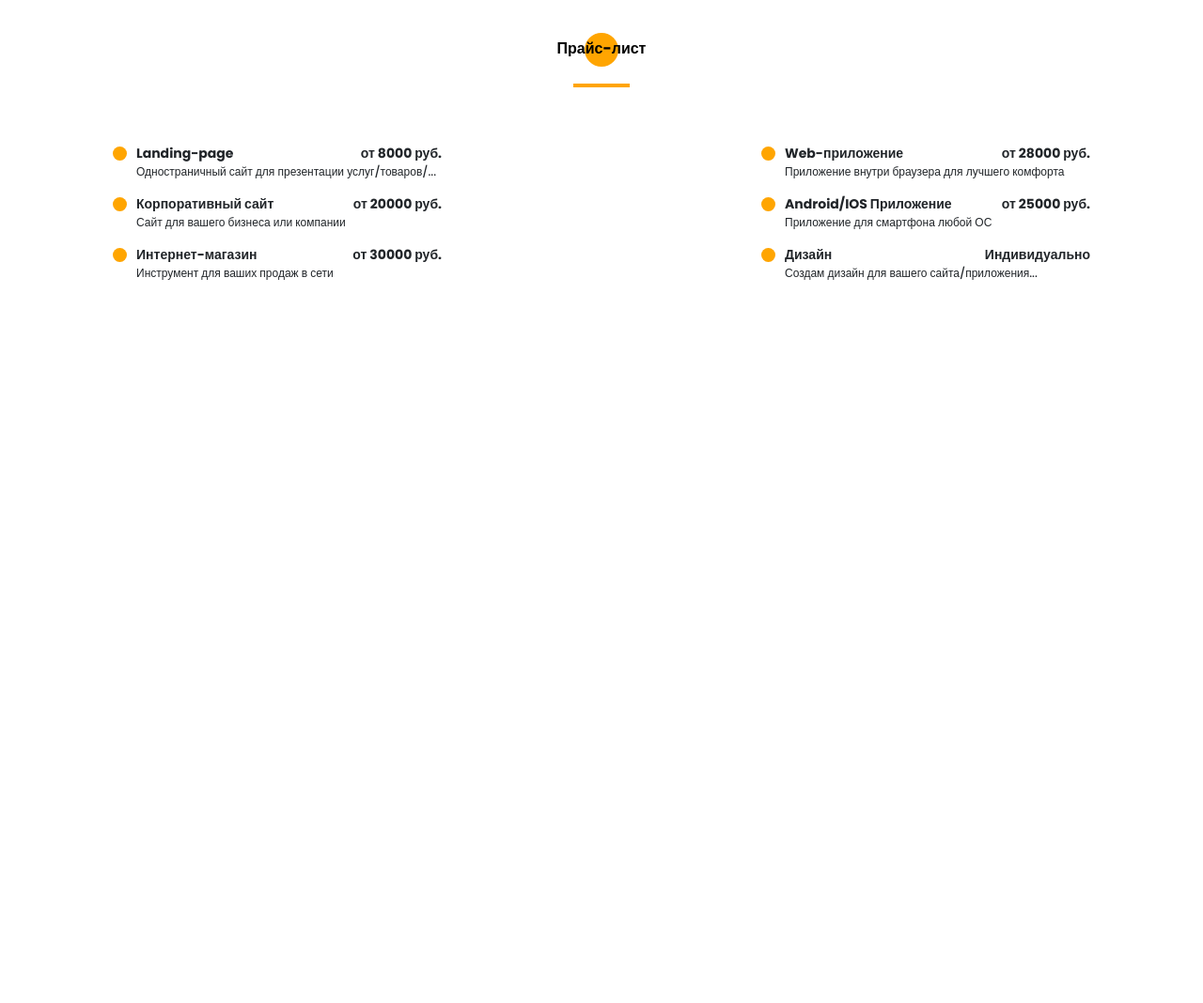
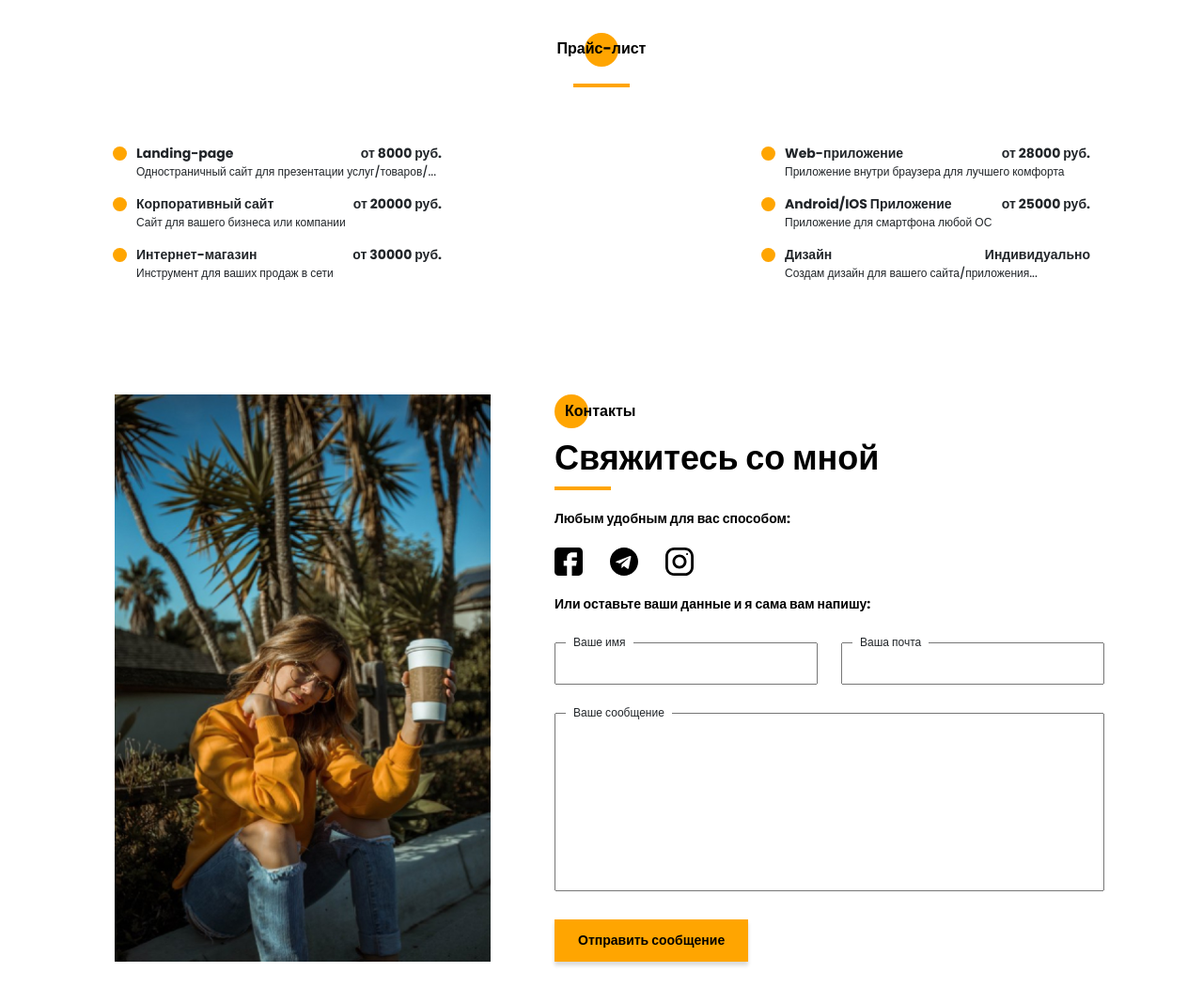
Before and after one commit to Zhuk-off/portfolio-html-landing-course, a website: page src/index.html in a window 1280 px wide. Shown: the part 4185-5253 px from the top of the page at 94% size. Before the commit the page ends 4485 px from the top, so only its background shows below. Drawn offline with nearby package versions, Linux system fonts and the light colour scheme; files that its build step writes are made by us from their sources; files whose address does not match are found by name.

Commit message:
feat: Create a seventh screen

```diff
--- a/src/index.html
+++ b/src/index.html
@@ -611,38 +611,114 @@
         </section>
         <section class="price">
             <div class="container">
-        <h2 class="title title_fz16 title__section-title">Прайс-лист</h2>
+                <h2 class="title title_fz16 title__section-title">
+                    Прайс-лист
+                </h2>
                 <div class="divider"></div>
                 <div class="price__wrapper">
                     <div class="price__item">
                         <div class="price__item-title">Landing-page</div>
                         <div class="price__item-price">от 8000 руб.</div>
-                <div class="price__item-descr">Одностраничный сайт для презентации услуг/товаров/...</div>
+                        <div class="price__item-descr">
+                            Одностраничный сайт для презентации
+                            услуг/товаров/...
+                        </div>
                     </div>
                     <div class="price__item">
                         <div class="price__item-title">Web-приложение</div>
                         <div class="price__item-price">от 28000 руб.</div>
-                <div class="price__item-descr">Приложение внутри браузера для лучшего комфорта</div>
+                        <div class="price__item-descr">
+                            Приложение внутри браузера для лучшего комфорта
+                        </div>
                     </div>
                     <div class="price__item">
                         <div class="price__item-title">Корпоративный сайт</div>
                         <div class="price__item-price">от 20000 руб.</div>
-                <div class="price__item-descr">Сайт для вашего бизнеса или компании</div>
+                        <div class="price__item-descr">
+                            Сайт для вашего бизнеса или компании
+                        </div>
                     </div>
                     <div class="price__item">
-                <div class="price__item-title">Android/IOS Приложение</div>
+                        <div class="price__item-title">
+                            Android/IOS Приложение
+                        </div>
                         <div class="price__item-price">от 25000 руб.</div>
-                <div class="price__item-descr">Приложение для смартфона любой ОС</div>
+                        <div class="price__item-descr">
+                            Приложение для смартфона любой ОС
+                        </div>
                     </div>
                     <div class="price__item">
                         <div class="price__item-title">Интернет-магазин</div>
                         <div class="price__item-price">от 30000 руб.</div>
-                <div class="price__item-descr">Инструмент для ваших продаж в сети</div>
+                        <div class="price__item-descr">
+                            Инструмент для ваших продаж в сети
+                        </div>
                     </div>
                     <div class="price__item">
                         <div class="price__item-title">Дизайн</div>
                         <div class="price__item-price">Индивидуально</div>
-                <div class="price__item-descr">Создам дизайн для вашего сайта/приложения...</div>
+                        <div class="price__item-descr">
+                            Создам дизайн для вашего сайта/приложения...
+                        </div>
+                    </div>
+                </div>
+            </div>
+        </section>
+        <section class="contacts">
+            <div class="container">
+                <div class="contacts__wrapper">
+                    <div class="contacts__photo">
+                        <img src="img/main_photo.jpg" alt="my photo" />
+                    </div>
+                    <div class="contacts__descr">
+                        <h2 class="contacts__title title title_fz16">
+                            Контакты
+                        </h2>
+                        <div class="contacts__subtitle title title_fz36">
+                            Свяжитесь со мной
+                        </div>
+                        <div class="contacts__divider divider"></div>
+                        <div class="title title_fz14 contacts__text">
+                            Любым удобным для вас способом:
+                        </div>
+                        <div class="contacts__social">
+                            <a href="#" class="contacts__link">
+                                <img
+                                    src="icons/social/facebook.svg"
+                                    alt="facebook"
+                                />
+                            </a>
+                            <a href="#" class="contacts__link">
+                                <img
+                                    src="icons/social/telegram.svg"
+                                    alt="telegram"
+                                />
+                            </a>
+                            <a href="#" class="contacts__link">
+                                <img
+                                    src="icons/social/instagram.svg"
+                                    alt="instagram"
+                                />
+                            </a>
+                        </div>
+                        <div class="title title_fz14 contacts__text">
+                            Или оставьте ваши данные и я сама вам напишу:
+                        </div>
+                        <form action="#" class="contacts__form">
+                            <div class="contacts__input">
+                                <input name="name" id="name" type="text" />
+                                <label for="name">Ваше имя</label>
+                            </div>
+                            <div class="contacts__input">
+                                <input name="email" id="email" type="email" />
+                                <label for="email">Ваша почта</label>
+                            </div>
+                            <div class="contacts__textarea">
+                                <textarea name="text" id="text"></textarea>
+                                <label for="text">Ваше сообщение</label>
+                            </div>
+                            <div><button class="contacts__btn btn">Отправить сообщение</button></div>
+                        </form>
                     </div>
                 </div>
             </div>
--- /dev/null
+++ b/src/sass/blocks/_contacts.scss
@@ -0,0 +1,106 @@
+.contacts {
+    padding: 120px 0 90px 0;
+    &__wrapper {
+        padding: 0 35px 0 52px;
+        display: grid;
+        grid-template-columns: 400px 585px;
+        justify-content: space-between;
+    }
+    &__photo {
+        img {
+            width: 100%;
+            height: 100%;
+            object-fit: cover;
+        }
+    }
+    &__descr {
+        .divider {
+            margin-top: 0;
+        }
+    }
+    &__title {
+        position: relative;
+        @include before_circle;
+        padding-left: 11px;
+        padding-top: 6px;
+    }
+    &__divider {
+        margin: 0;
+    }
+    &__text,
+    &__social {
+        margin-top: 20px;
+    }
+    &__link {
+        margin-right: 25px;
+        display: inline-block;
+        height: 30px;
+        width: 30px;
+        color: black;
+        &:hover {
+            text-decoration: none;
+        }
+        img {
+            width: 100%;
+            height: 100%;
+            object-fit: cover;
+        }
+    }
+    &__form {
+        margin-top: 30px;
+        display: grid;
+        grid-template: 45px 190px 45px / repeat(2, 280px);
+        column-gap: 25px;
+        row-gap: 30px;
+    }
+    &__input {
+        position: relative;
+        input {
+            width: 100%;
+            height: 100%;
+            padding: 0 20px;
+            font-size: 12px;
+            font-weight: 500;
+        }
+        label {
+            display: block;
+            position: absolute;
+            top: -9px;
+            left: 12px;
+            height: 18px;
+            padding: 0 8px;
+            background-color: #fff;
+            font-size: 12px;
+            margin-bottom: 0;
+        }
+    }
+    &__textarea {
+        position: relative;
+        grid-column: 1/3;
+        textarea {
+            width: 100%;
+            height: 100%;
+            resize: none;
+            padding: 20px;
+            font-size: 12px;
+            font-weight: 500;
+        }
+        label {
+            display: block;
+            position: absolute;
+            top: -9px;
+            left: 12px;
+            height: 18px;
+            padding: 0 8px;
+            background-color: #fff;
+            font-size: 12px;
+            margin-bottom: 0;
+        }
+    }
+    &__btn {
+        border: none;
+        font-weight: 700;
+        font-size: 14px;
+        line-height: 21px;
+    }
+}
--- a/src/sass/style.scss
+++ b/src/sass/style.scss
@@ -31,3 +31,4 @@
 @import 'blocks/skills';
 @import 'blocks/portfolio';
 @import 'blocks/price';
+@import 'blocks/contacts';
```
Lines whose indentation alone changed are shown as unchanged.
